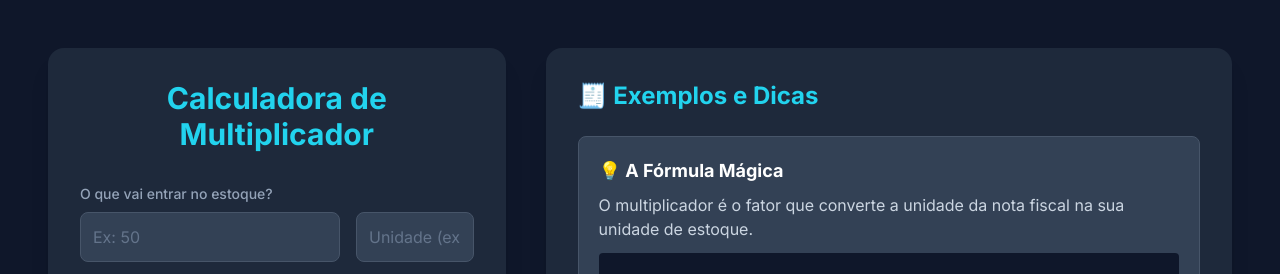
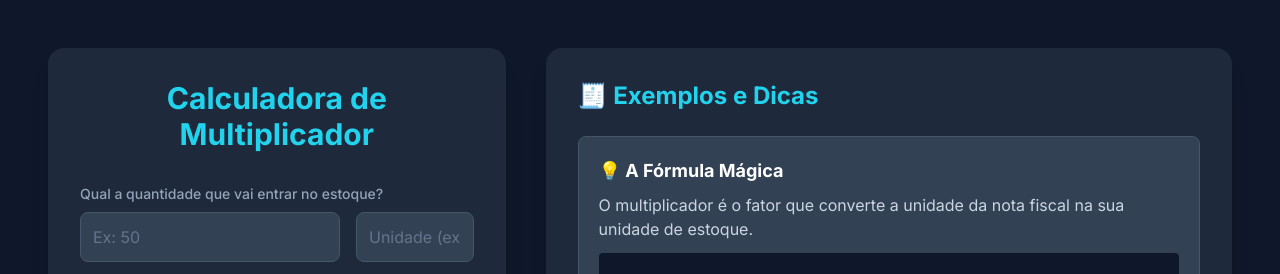
Before and after one commit to marcosleodido/puxanota, a plain HTML site: page index.html in a window 1280 px wide. Shown: the top 274 px of the page. Drawn offline with nearby package versions, Linux system fonts and the light colour scheme.

Commit message:
Update index.html

```diff
--- a/index.html
+++ b/index.html
@@ -42,7 +42,7 @@
           <div class="space-y-6">
             <div>
               <label for="entradaEstoque" class="block text-sm font-medium text-slate-400 mb-2">
-                O que vai entrar no estoque?
+                Qual a quantidade que vai entrar no estoque?
               </label>
               <div class="flex gap-4">
                 <input type="number" id="entradaEstoque" placeholder="Ex: 50" class="flex-1 p-3 bg-slate-700 border border-slate-600 rounded-lg text-white placeholder-slate-500 focus:outline-none focus:ring-2 focus:ring-cyan-500 focus:border-cyan-500">
```
